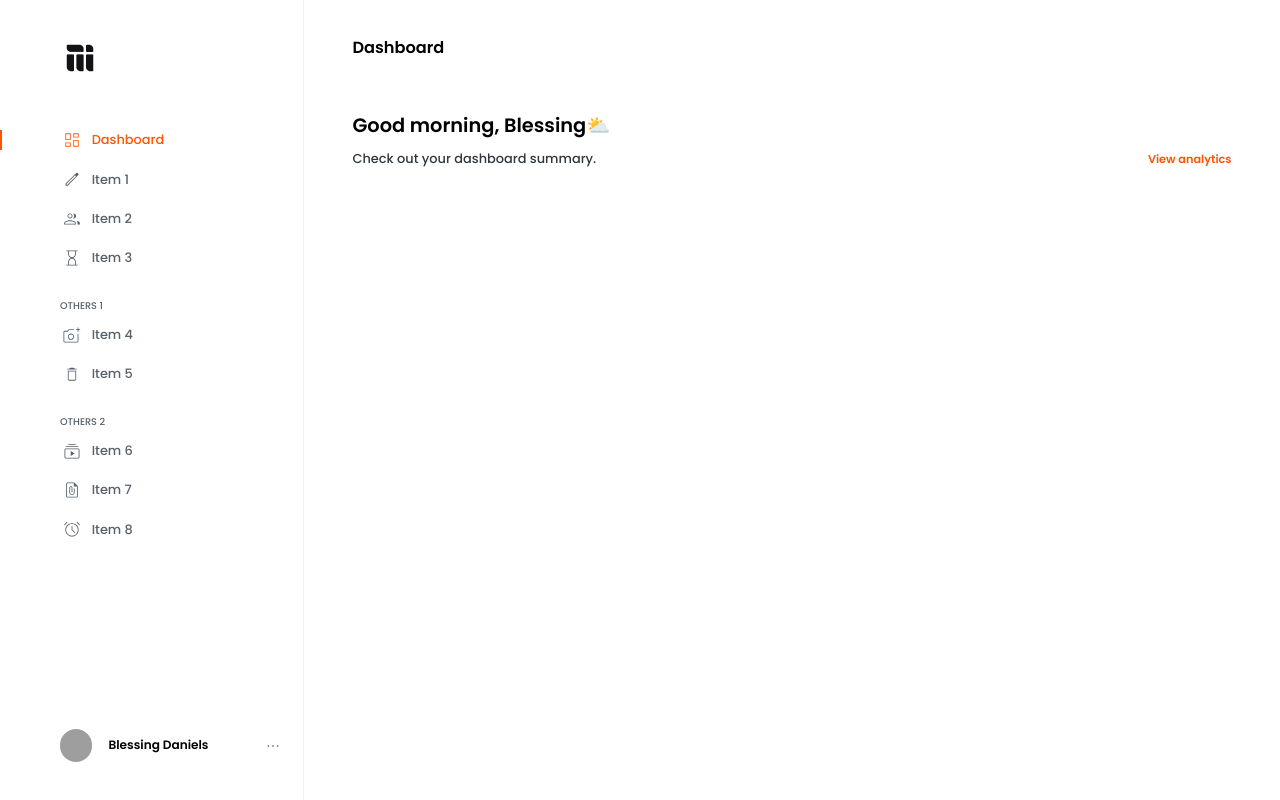
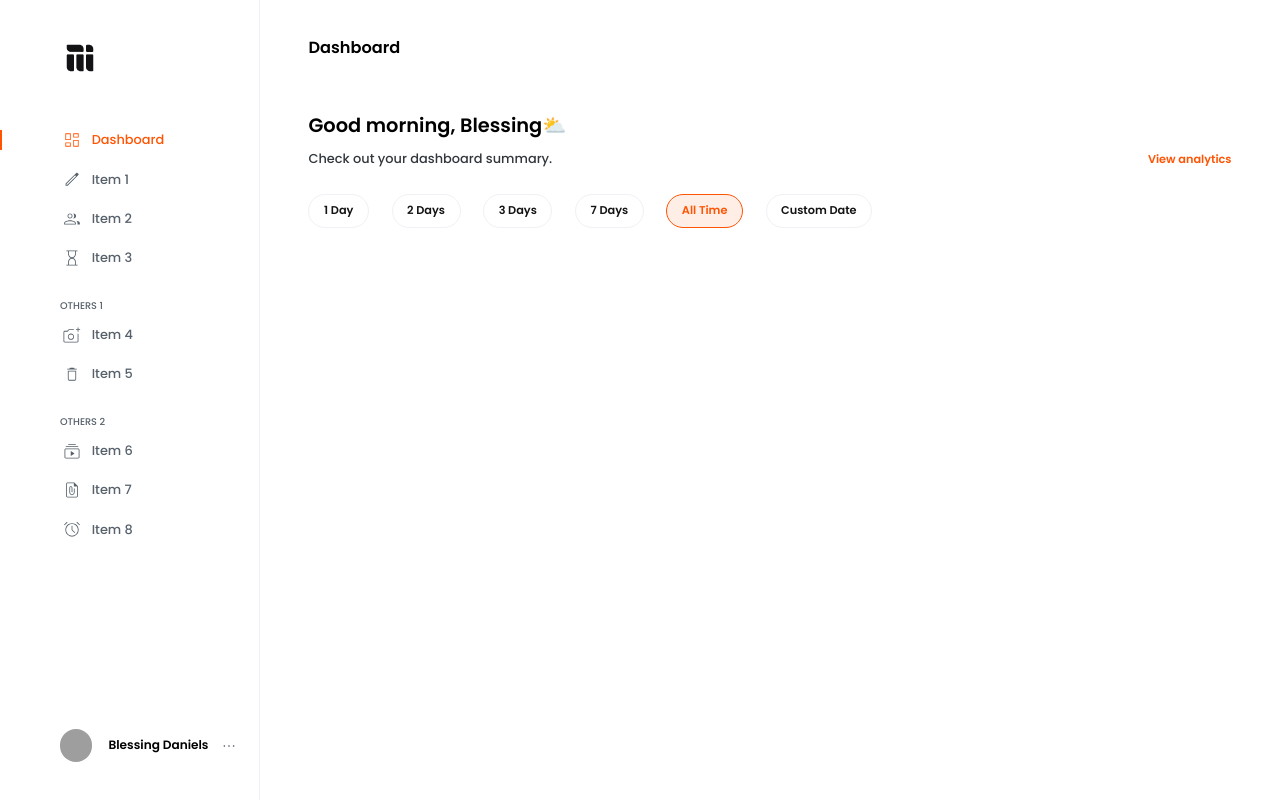
Before and after one commit to orsdev/mainstack-dashboard, a Next.js app: page / in a window 1280 px wide. Built offline with nearby package versions, Linux system fonts and the light colour scheme; grey boxes are pictures that could not be loaded.

Commit message:
feat: add TimeFrame component

```diff
--- /dev/null
+++ b/components/dashboard/TimeFrame/TimeFrame.tsx
@@ -0,0 +1,68 @@
+import { Button, Flex } from "@chakra-ui/react";
+import { TimeRange } from "./constants";
+import { FC, useState } from "react";
+import { TimeFrameProps } from "./types";
+
+export const TimeFrame: FC<TimeFrameProps> = ({ onClicked }) => {
+  const [selected, setSelected] = useState("all-time");
+
+  return (
+    <Flex mt="3rem" gap="2.8rem" flexWrap="wrap">
+      {TimeRange.map(({ label, value }) => (
+        <Button
+          variant="unstyled"
+          key={label}
+          display="flex"
+          alignItems="center"
+          justifyContent="center"
+          border="1px solid"
+          borderColor={selected === value ? "_primary.100" : "_accent.400"}
+          backgroundColor={
+            selected === value ? "  _highlight.600" : "transparent"
+          }
+          color={selected === value ? "_primary.100" : "_accent.300"}
+          rounded="full"
+          py="2rem"
+          px="1.8rem"
+          fontSize="1.4rem"
+          _hover={{
+            color: selected === value ? "_primary.100" : "_accent.200",
+          }}
+          onClick={() => {
+            setSelected(value);
+            onClicked && onClicked(value);
+          }}
+        >
+          {label}
+        </Button>
+      ))}
+      <Button
+        variant="unstyled"
+        display="flex"
+        alignItems="center"
+        justifyContent="center"
+        border="1px solid"
+        rounded="full"
+        py="2rem"
+        px="1.8rem"
+        fontSize="1.4rem"
+        borderColor={
+          selected === "custom-date" ? "_primary.100" : "_accent.400"
+        }
+        backgroundColor={
+          selected === "custom-date" ? "  _highlight.600" : "transparent"
+        }
+        color={selected === "custom-date" ? "_primary.100" : "_accent.300"}
+        _hover={{
+          color: selected === "custom-date" ? "_primary.100" : "_accent.200",
+        }}
+        onClick={() => {
+          setSelected("custom-date");
+          onClicked && onClicked("custom-date");
+        }}
+      >
+        Custom Date
+      </Button>
+    </Flex>
+  );
+};
--- /dev/null
+++ b/components/dashboard/TimeFrame/constants.ts
@@ -0,0 +1,7 @@
+export const TimeRange = [
+  { label: '1 Day', value: '1-day' },
+  { label: '2 Days', value: '2-days' },
+  { label: '3 Days', value: '3-days' },
+  { label: '7 Days', value: '7-days' },
+  { label: 'All Time', value: 'all-time' },
+]
--- /dev/null
+++ b/components/dashboard/TimeFrame/index.ts
@@ -0,0 +1 @@
+export * from './TimeFrame'
--- /dev/null
+++ b/components/dashboard/TimeFrame/types.ts
@@ -0,0 +1,3 @@
+export type TimeFrameProps = {
+  onClicked?: (value: string) => void
+}
--- a/components/dashboard/index.ts
+++ b/components/dashboard/index.ts
@@ -1,2 +1,3 @@
 export * from './PageTitle'
 export * from './PageHeader'
+export * from './TimeFrame'
--- a/pages/index.tsx
+++ b/pages/index.tsx
@@ -1,10 +1,11 @@
-import { PageHeader, PageTitle } from "@/components";
+import { PageHeader, PageTitle, TimeFrame } from "@/components";
 
 export default function Home() {
   return (
     <>
       <PageTitle />
       <PageHeader />
+      <TimeFrame />
     </>
   );
 }
--- a/shared/constants.ts
+++ b/shared/constants.ts
@@ -1 +1 @@
-export const SidebarWidth = 304
+export const SidebarWidth = 260
--- a/theme/foundations/colors.ts
+++ b/theme/foundations/colors.ts
@@ -14,6 +14,7 @@ const colors = {
     300: ' #0FB77A',
     400: ' #FAB70A',
     500: ' #F09468',
+    600: ' #FFEEE5',
   },
 };
 
```
